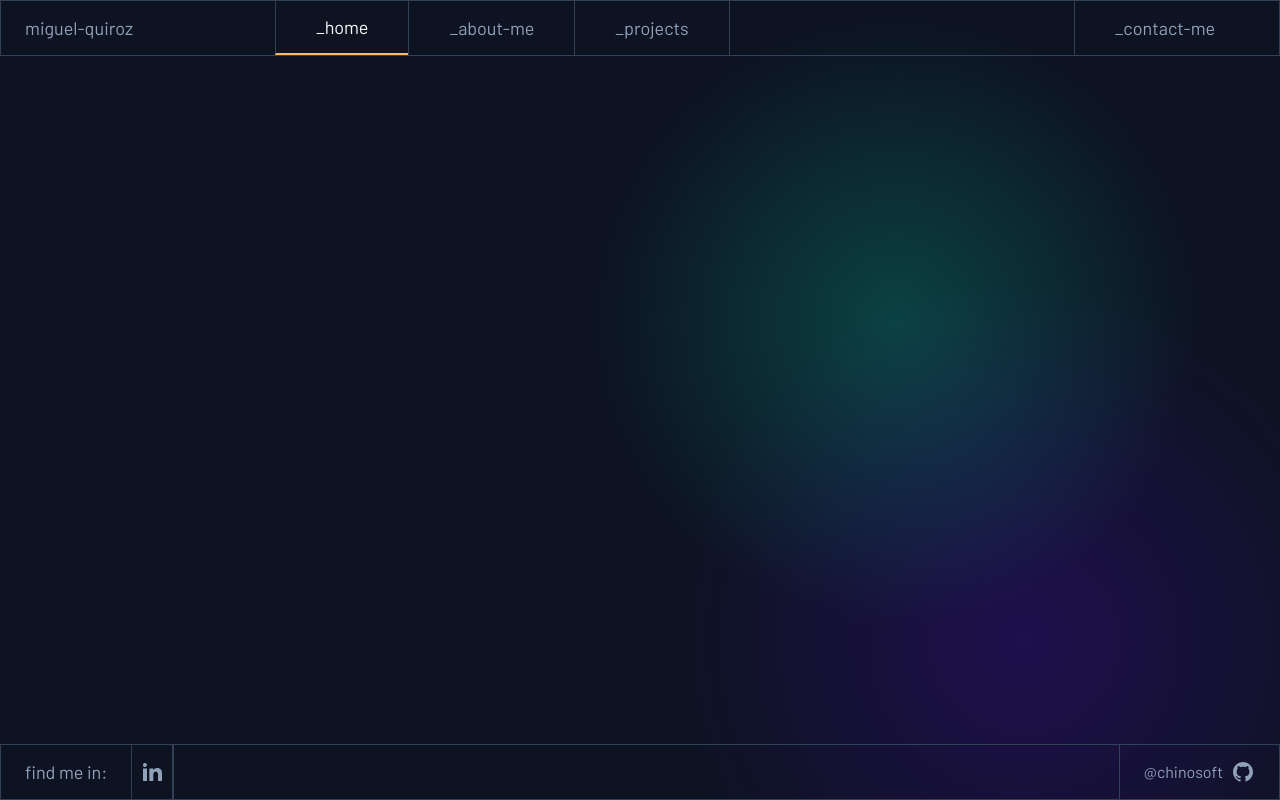
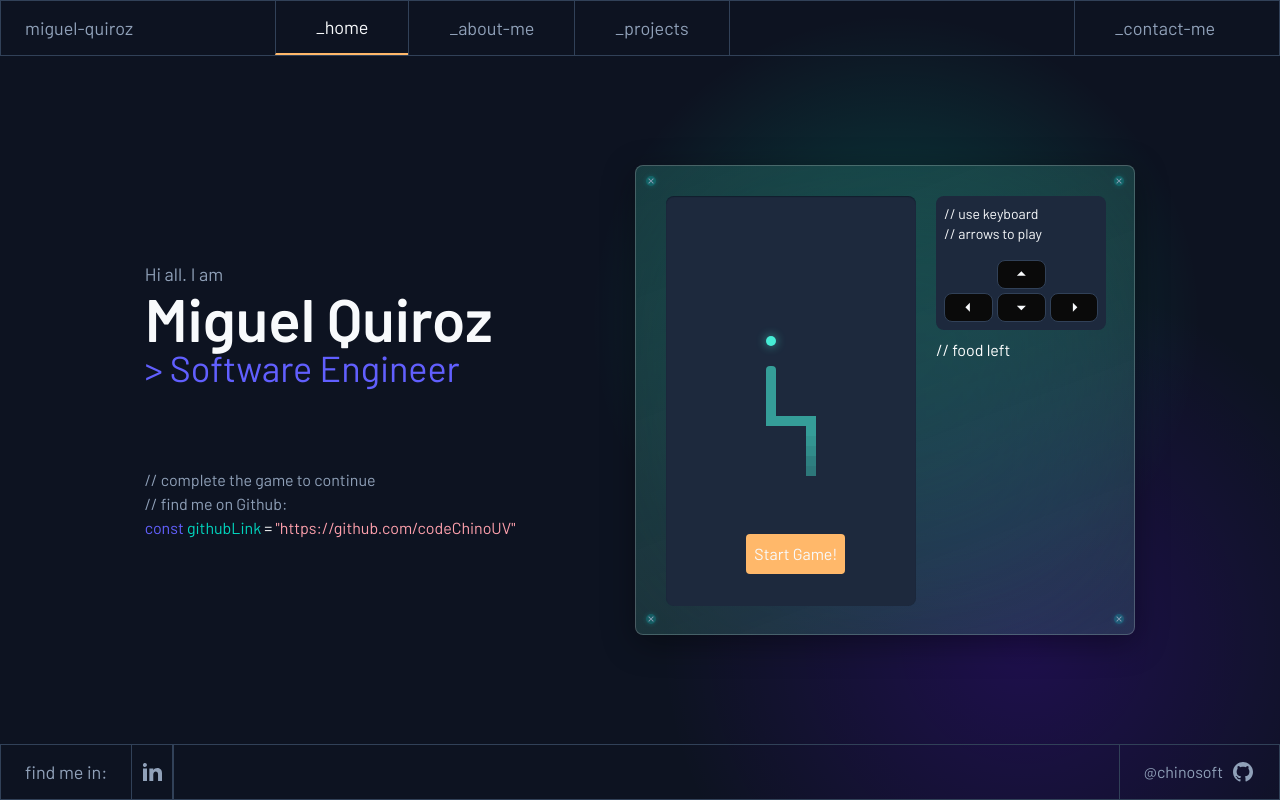
Before and after one commit to chinosoft-eng/portfolio, an Astro site: page / in a window 1280 px wide. Built offline with nearby package versions, Linux system fonts and the light colour scheme; Astro itself is replaced by a stand-in of ours.

Commit message:
feat: Add Hello Page

```diff
--- /dev/null
+++ b/src/components/home/Hello.astro
@@ -0,0 +1,21 @@
+---
+import SnakeGame from "./SnakeGame.astro"
+---
+
+<div class="flex w-full h-full gap-30 justify-center items-center">
+    <div>
+        <div class="felx flex-col gap-4">
+            <p class="text-foreground text-lg">Hi all. I am</p>
+            <h1 class="text-heading-foreground text-6xl font-semibold">Miguel Quiroz</h1>
+            <h2 class="text-indigo-500 text-4xl"> &gt; Software Engineer</h2>
+        </div>
+        <div class="mt-20">
+            <p class="text-foreground">// complete the game to continue</p>
+            <p class="text-foreground">// find me on Github:</p>
+            <p><span class="text-indigo-500">const</span> <span class="text-teal-400">githubLink</span> = <a class="text-link-foreground" href="https://github.com/codeChinoUV">"https://github.com/codeChinoUV"</span></a>
+        </div>
+    </div>
+
+    <SnakeGame />
+
+</div>
--- /dev/null
+++ b/src/components/home/SnakeGame.astro
@@ -0,0 +1,512 @@
+<div class="glass-card">
+    <div class="corner top-left">
+        <svg
+            width="10"
+            height="10"
+            viewBox="0 0 24 24"
+            xmlns="http://www.w3.org/2000/svg"
+        >
+            <g clip-path="url(#clip0_26505_1089)">
+                <path
+                    d="M12 10.586L16.95 5.63599L18.364 7.04999L13.414 12L18.364 16.95L16.95 18.364L12 13.414L7.04999 18.364L5.63599 16.95L10.586 12L5.63599 7.04999L7.04999 5.63599L12 10.586Z"
+                ></path>
+            </g>
+            <defs>
+                <clipPath id="clip0_26505_1089">
+                    <rect width="24" height="24" fill="white"></rect>
+                </clipPath>
+            </defs>
+        </svg>
+    </div>
+    <div class="corner top-right">
+        <svg
+            width="10"
+            height="10"
+            viewBox="0 0 24 24"
+            xmlns="http://www.w3.org/2000/svg"
+        >
+            <g clip-path="url(#clip0_26505_1089)">
+                <path
+                    d="M12 10.586L16.95 5.63599L18.364 7.04999L13.414 12L18.364 16.95L16.95 18.364L12 13.414L7.04999 18.364L5.63599 16.95L10.586 12L5.63599 7.04999L7.04999 5.63599L12 10.586Z"
+                ></path>
+            </g>
+            <defs>
+                <clipPath id="clip0_26505_1089">
+                    <rect width="24" height="24" fill="white"></rect>
+                </clipPath>
+            </defs>
+        </svg>
+    </div>
+    <div class="corner bottom-left">
+        <svg
+            width="10"
+            height="10"
+            viewBox="0 0 24 24"
+            xmlns="http://www.w3.org/2000/svg"
+        >
+            <g clip-path="url(#clip0_26505_1089)">
+                <path
+                    d="M12 10.586L16.95 5.63599L18.364 7.04999L13.414 12L18.364 16.95L16.95 18.364L12 13.414L7.04999 18.364L5.63599 16.95L10.586 12L5.63599 7.04999L7.04999 5.63599L12 10.586Z"
+                ></path>
+            </g>
+            <defs>
+                <clipPath id="clip0_26505_1089">
+                    <rect width="24" height="24" fill="white"></rect>
+                </clipPath>
+            </defs>
+        </svg>
+    </div>
+    <div class="corner bottom-right">
+        <svg
+            width="10"
+            height="10"
+            viewBox="0 0 24 24"
+            xmlns="http://www.w3.org/2000/svg"
+        >
+            <g clip-path="url(#clip0_26505_1089)">
+                <path
+                    d="M12 10.586L16.95 5.63599L18.364 7.04999L13.414 12L18.364 16.95L16.95 18.364L12 13.414L7.04999 18.364L5.63599 16.95L10.586 12L5.63599 7.04999L7.04999 5.63599L12 10.586Z"
+                ></path>
+            </g>
+            <defs>
+                <clipPath id="clip0_26505_1089">
+                    <rect width="24" height="24" fill="white"></rect>
+                </clipPath>
+            </defs>
+        </svg>
+    </div>
+    <div class="m-[30px] w-[440px] h-[410px] flex justify-between">
+        <div
+            class="bg-slate-800 w-[250px] h-[410px] rounded-lg inset-shadow-xs inset-shadow-[#02121B71] relative"
+            id="snake-game-board"
+        >
+            <div
+                class="snake-part snake-head absolute top-[170px] left-[100px]"
+            >
+            </div>
+            <div class="snake-part absolute top-[180px] left-[100px]"></div>
+            <div class="snake-part absolute top-[190px] left-[100px]"></div>
+            <div class="snake-part absolute top-[200px] left-[100px]"></div>
+            <div class="snake-part absolute top-[210px] left-[100px]"></div>
+            <div class="snake-part absolute top-[220px] left-[100px]"></div>
+            <div class="snake-part absolute top-[220px] left-[110px]"></div>
+            <div class="snake-part absolute top-[220px] left-[120px]"></div>
+            <div class="snake-part absolute top-[220px] left-[130px]"></div>
+            <div class="snake-part absolute top-[220px] left-[140px]"></div>
+            <div class="snake-part absolute top-[230px] left-[140px]"></div>
+            <div class="snake-part fade4 absolute top-[240px] left-[140px]">
+            </div>
+            <div class="snake-part fade3 absolute top-[250px] left-[140px]">
+            </div>
+            <div class="snake-part fade2 absolute top-[260px] left-[140px]">
+            </div>
+            <div class="snake-part fade1 absolute top-[270px] left-[140px]">
+            </div>
+            <div id="game-food" class="top-[140px] left-[100px]"></div>
+            <button
+                id="start-snake-game"
+                class="rounded absolute bg-primary text-heading-foreground p-2 bottom-8 left-20"
+                >Start Game!</button
+            >
+        </div>
+        <div class="w-[170px] flex flex-col gap-2">
+            <div class="bg-slate-800 p-2 rounded-lg">
+                <p class="text-slate-50 text-sm">// use keyboard</p>
+                <p class="text-slate-50 text-sm">// arrows to play</p>
+                <div class="grid grid-cols-3 grid-rows-2 mt-4 gap-1">
+                    <div></div>
+                    <div
+                        class="bg-[#0A0A0A] rounded-lg border border-stroke flex items-center justify-center py-1"
+                    >
+                        <svg
+                            width="19"
+                            height="19"
+                            viewBox="0 0 19 19"
+                            fill="none"
+                            xmlns="http://www.w3.org/2000/svg"
+                        >
+                            <path
+                                d="M9.34558 6.33997L13.8456 10.84L4.84558 10.84L9.34558 6.33997Z"
+                                fill="#F8FAFC"></path>
+                        </svg>
+                    </div>
+                    <div></div>
+                    <div
+                        class="bg-[#0A0A0A] rounded-lg border border-stroke flex items-center justify-center"
+                    >
+                        <svg
+                            width="19"
+                            height="19"
+                            viewBox="0 0 19 19"
+                            fill="none"
+                            xmlns="http://www.w3.org/2000/svg"
+                        >
+                            <g clip-path="url(#clip0_28519_292)">
+                                <path
+                                    d="M6.34558 9.33997L10.8456 4.83997L10.8456 13.84L6.34558 9.33997Z"
+                                    fill="#F8FAFC"></path>
+                            </g>
+                            <defs>
+                                <clipPath id="clip0_28519_292">
+                                    <rect
+                                        width="18"
+                                        height="18"
+                                        fill="white"
+                                        transform="translate(18.3456 0.339966) rotate(90)"
+                                    ></rect>
+                                </clipPath>
+                            </defs>
+                        </svg>
+                    </div>
+                    <div
+                        class="bg-[#0A0A0A] rounded-lg border border-stroke flex items-center justify-center"
+                    >
+                        <svg
+                            width="19"
+                            height="19"
+                            viewBox="0 0 19 19"
+                            fill="none"
+                            xmlns="http://www.w3.org/2000/svg"
+                        >
+                            <g clip-path="url(#clip0_28519_296)">
+                                <path
+                                    d="M9.34558 12.34L4.84558 7.83997L13.8456 7.83997L9.34558 12.34Z"
+                                    fill="#F8FAFC"></path>
+                            </g>
+                            <defs>
+                                <clipPath id="clip0_28519_296">
+                                    <rect
+                                        width="18"
+                                        height="18"
+                                        fill="white"
+                                        transform="translate(0.345581 0.339966)"
+                                    ></rect>
+                                </clipPath>
+                            </defs>
+                        </svg>
+                    </div>
+                    <div
+                        class="bg-[#0A0A0A] rounded-lg border border-stroke flex items-center justify-center"
+                    >
+                        <svg
+                            width="19"
+                            height="19"
+                            viewBox="0 0 19 19"
+                            fill="none"
+                            xmlns="http://www.w3.org/2000/svg"
+                        >
+                            <path
+                                d="M12.3456 9.33997L7.84558 13.84L7.84558 4.83997L12.3456 9.33997Z"
+                                fill="#F8FAFC"></path>
+                        </svg>
+                    </div>
+                </div>
+            </div>
+            <div>
+                <p>// food left</p>
+            </div>
+        </div>
+    </div>
+</div>
+
+<script>
+    class SnakeGame {
+        gameBoard: HTMLElement | null;
+        snake: { x: number; y: number }[];
+        food: { x: number; y: number };
+        direction: "up" | "down" | "left" | "right";
+        gameStatus: "waitingForStart" | "playing" | "gameOver" | "Won";
+        gameInterval: any;
+
+        constructor() {
+            this.gameBoard = document.getElementById("snake-game-board");
+            this.snake = [{ x: 12, y: 20 }];
+            this.food = { x: 5, y: 5 };
+            this.direction = "right";
+            this.gameStatus = "waitingForStart";
+        }
+
+        /**
+         * Reset the game
+         */
+        resetGame() {
+            this.snake = [{ x: 10, y: 10 }];
+            this.food = { x: 5, y: 5 };
+            this.direction = "right";
+            this.gameStatus = "waitingForStart";
+        }
+
+        /**
+         * Set the necesary styles for the header of the snake
+         */
+        private setStyleToHeaderSnakePart(snakePart: HTMLDivElement) {
+            switch (this.direction) {
+                case "up":
+                    snakePart.style.borderRadius = "40% 40% 0 0";
+                    break;
+                case "down":
+                    snakePart.style.borderRadius = "0 0 40% 40%";
+                    break;
+                case "left":
+                    snakePart.style.borderRadius = "40% 0 0 40%";
+                    break;
+                case "right":
+                    snakePart.style.borderRadius = "0 40% 40% 0";
+                    break;
+            }
+        }
+
+        /**
+         * Add styles of a part of the snake's body
+         * @param snakePart The snake part to add the styles
+         * @param partPosition The position of the part
+         */
+        private setStyleToBodySnakePart(
+            snakePart: HTMLDivElement,
+            partPosition: number,
+        ) {
+            const numberOfFades = 4;
+
+            if (this.snake.length > 0) {
+                const currentFadeNumber = Math.abs(
+                    this.snake.length - partPosition,
+                );
+                if (currentFadeNumber > 0 && currentFadeNumber <= numberOfFades)
+                    snakePart.classList.add(`fade${currentFadeNumber}`);
+            }
+        }
+
+        /**
+         * Draw the game board
+         */
+        updateGameBoard() {
+            if (!this.gameBoard) return;
+
+            this.gameBoard!.innerHTML = ""; // Clear the previous frame
+            // Draw the snake
+            for (let i = 0; i < this.snake.length; i++) {
+                const snakePart = document.createElement("div");
+                snakePart.classList.add("snake-part");
+
+                // Add style to snake header
+                if (i === 0 && this.snake.length > 1) {
+                    this.setStyleToHeaderSnakePart(snakePart);
+                }
+
+                // Add style to snake body
+                this.setStyleToBodySnakePart(snakePart, i);
+
+                snakePart.style.left = this.snake[i].x * 10 + "px";
+                snakePart.style.top = this.snake[i].y * 10 + "px";
+                this.gameBoard.appendChild(snakePart);
+            }
+
+            // Draw the food
+            const foodElement = document.createElement("div");
+            foodElement.id = "game-food";
+            foodElement.style.left = this.food.x * 10 + "px";
+            foodElement.style.top = this.food.y * 10 + "px";
+            this.gameBoard.appendChild(foodElement);
+        }
+
+        /**
+         * Move the snake
+         */
+        moveSnake() {
+            const newHead = { x: this.snake[0].x, y: this.snake[0].y };
+
+            // Update the position of the new head based on the current direction
+            switch (this.direction) {
+                case "up":
+                    newHead.y -= 1;
+                    break;
+                case "down":
+                    newHead.y += 1;
+                    break;
+                case "left":
+                    newHead.x -= 1;
+                    break;
+                case "right":
+                    newHead.x += 1;
+                    break;
+            }
+
+            this.snake.unshift(newHead); // Add the new head to the front
+
+            // Check if the snake ate the food
+            if (newHead.x === this.food.x && newHead.y === this.food.y) {
+                // Generetat new food at random position
+                this.food = {
+                    x: Math.floor(Math.random() * 24),
+                    y: Math.floor(Math.random() * 41),
+                };
+            } else {
+                // Snake didn't eat the food, so remove the tail
+                this.snake.pop();
+            }
+        }
+
+        // Check if the game is over
+        checkGameOver() {
+            const head = this.snake[0];
+
+            //Check the collision with walls
+            if (head.x <= 0 || head.y <= 0 || head.x >= 24 || head.y >= 40) {
+                clearInterval(this.gameInterval);
+                this.gameStatus = "gameOver";
+            }
+
+            // Check for collision with itself
+            for (let i = 1; i < this.snake.length; i++) {
+                if (this.snake[i].x == head.x && this.snake[i].y === head.y) {
+                    clearInterval(this.gameInterval);
+                    this.gameStatus = "gameOver";
+                }
+            }
+        }
+
+        handleKeyPress(direction: "up" | "down" | "left" | "right") {
+            this.direction = direction;
+        }
+
+        startGame() {
+            this.resetGame();
+
+            this.gameInterval = setInterval(() => {
+                this.moveSnake();
+                this.checkGameOver();
+                this.updateGameBoard();
+            }, 200);
+        }
+    }
+
+    const snakeGame = new SnakeGame();
+
+    const startButton = document.getElementById("start-snake-game");
+    startButton?.addEventListener("click", () => {
+        snakeGame.startGame();
+        startButton.style.display = "none";
+
+        document.addEventListener("keydown", (event) => {
+            let moveDirection = "up";
+            switch (event.key) {
+                case "ArrowUp":
+                    moveDirection = "up";
+                    break;
+                case "ArrowDown":
+                    moveDirection = "down";
+                    break;
+                case "ArrowLeft":
+                    moveDirection = "left";
+                    break;
+                case "ArrowRight":
+                    moveDirection = "right";
+                    break;
+            }
+
+            snakeGame.handleKeyPress(moveDirection as any);
+        });
+    });
+</script>
+
+<style>
+    .glass-card {
+        position: relative;
+        width: 500px;
+        height: 470px;
+        border-radius: 8px;
+        box-shadow: 0 8px 32px rgba(0, 0, 0, 0.37);
+        backdrop-filter: blur(100px);
+        -webkit-backdrop-filter: blur(100px);
+        border: 1px solid rgba(255, 255, 255, 0.2);
+        overflow: hidden;
+        /* Glass background with gradient fill */
+        background: linear-gradient(
+                159deg,
+                rgba(23, 85, 83, 0.5),
+                rgba(67, 217, 173, 0.1)
+            ),
+            rgba(255, 255, 255, 0.05);
+    }
+
+    .corner {
+        fill: var(--color-foreground);
+        position: absolute;
+        width: 10px;
+        height: 10px;
+        background: rgba(0, 255, 255, 0.2);
+        border-radius: 50%;
+        box-shadow: 0 0 4px 1px rgba(0, 255, 255, 0.1);
+        display: flex;
+        justify-content: center;
+        align-items: center;
+    }
+
+    .top-left {
+        top: 10px;
+        left: 10px;
+    }
+
+    .top-right {
+        top: 10px;
+        right: 10px;
+    }
+
+    .bottom-left {
+        bottom: 10px;
+        left: 10px;
+    }
+
+    .bottom-right {
+        bottom: 10px;
+        right: 10px;
+    }
+</style>
+
+<style is:global>
+    .snake-head {
+        border-radius: 40% 40% 0 0;
+    }
+
+    .snake-part {
+        width: 10px;
+        height: 10px;
+        background-color: #46ecd599;
+        position: absolute;
+        filter: blur(0.3px);
+    }
+
+    #game-food {
+        position: absolute;
+        width: 10px;
+        height: 10px;
+        border-radius: 50%;
+        box-shadow: #46ecd5;
+        background-color: #46ecd5;
+        box-shadow: 0 0 8px 2px #46ecd550;
+    }
+
+    .fade4 {
+        background-color: #46ecd595;
+        opacity: 0.95;
+        filter: blur(0.3px);
+    }
+
+    .fade3 {
+        background-color: #46ecd590;
+        opacity: 0.9;
+        filter: blur(0.3px);
+    }
+
+    .fade2 {
+        background-color: #46ecd585;
+        opacity: 0.85;
+        filter: blur(0.3px);
+    }
+
+    .fade1 {
+        background-color: #46ecd580;
+        opacity: 0.8;
+        filter: blur(0.3px);
+    }
+</style>
--- a/src/pages/index.astro
+++ b/src/pages/index.astro
@@ -1,5 +1,5 @@
 ---
-import Welcome from '../components/Welcome.astro';
+import Hello from '../components/home/Hello.astro';
 import Layout from '../layouts/Layout.astro';
 
 // Welcome to Astro! Wondering what to do next? Check out the Astro documentation at https://docs.astro.build
@@ -7,5 +7,5 @@ import Layout from '../layouts/Layout.astro';
 ---
 
 <Layout>
-	<Welcome />
+	<Hello />
 </Layout>
--- a/src/styles/global.css
+++ b/src/styles/global.css
@@ -114,5 +114,6 @@
     --color-stroke: #314158;
     --color-foreground: #90A1B9;
     --color-heading-foreground: #F8FAFC;
+    --color-link-foreground: #FFA1AD;
     --color-primary: #FFB86A;
 }
```
Also changed, not shown: src/components/Welcome.astro (deleted, +0 -11 lines).
